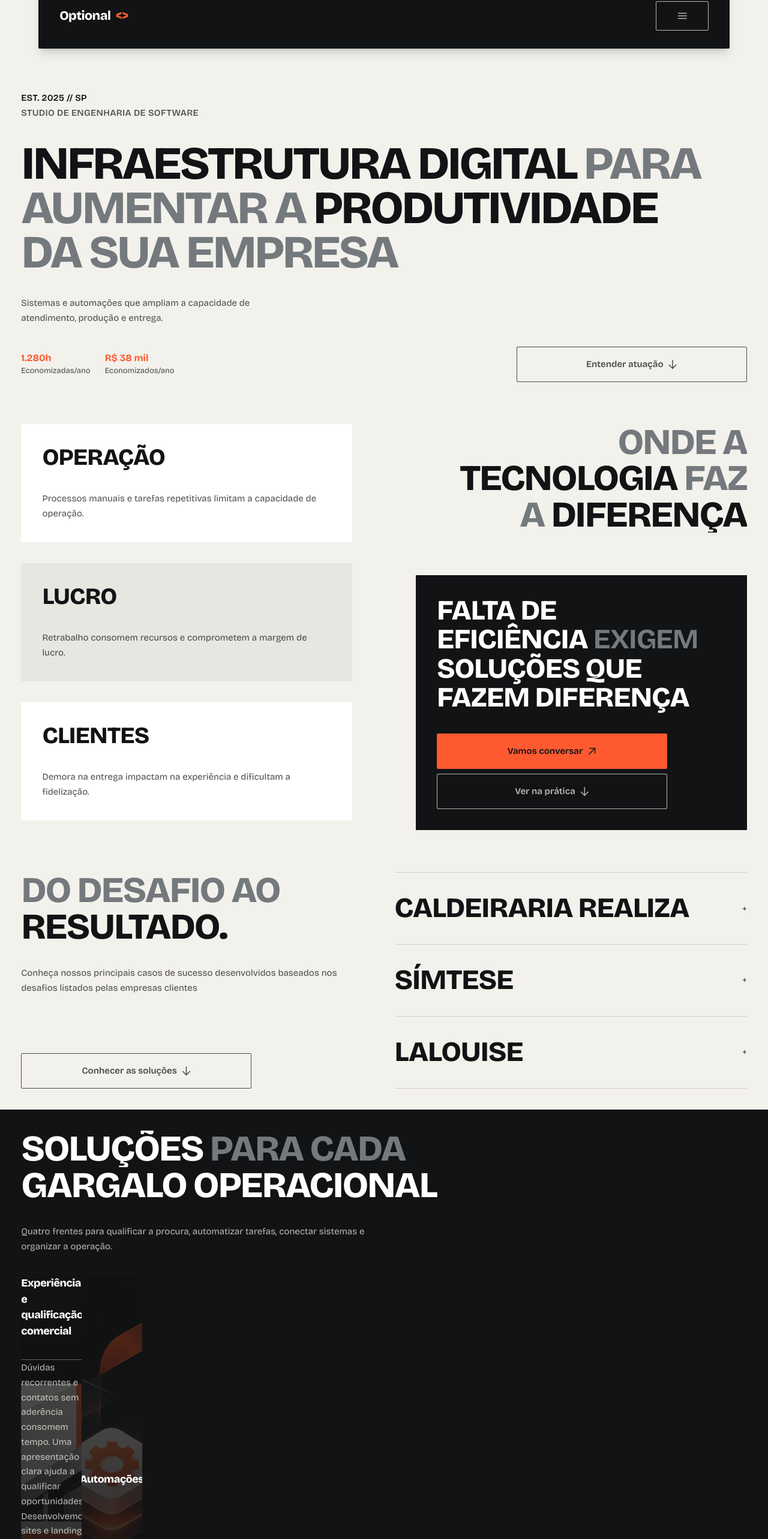
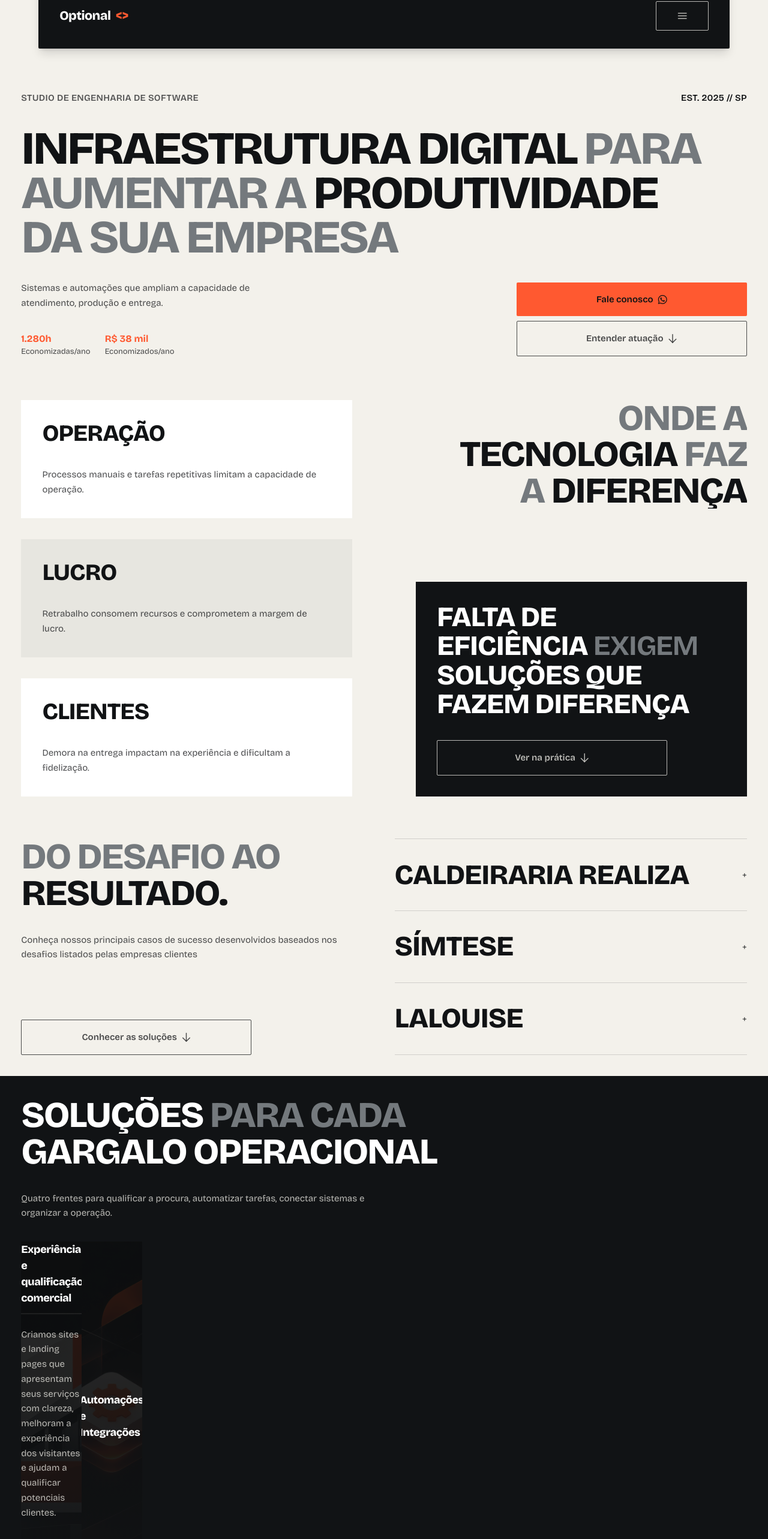
Before and after one commit to FragaTheus/optional-site-comercial, an Angular app: page / in a window 1280 px wide. Shown: the part 63-2629 px from the top of the page at 60% size. Built offline with nearby package versions, Linux system fonts and the light colour scheme.

Commit message:
rev: REvisao pagina home;

```diff
--- a/src/app/core/site.config.ts
+++ b/src/app/core/site.config.ts
@@ -7,9 +7,13 @@ export const SITE_URL = 'https://optional-site-comercial-eyx6.vercel.app';
 /** Frentes comerciais: fonte única de slugs e nomes para rotas, navegação, homepage, cases e links internos. `label` é o nome curto de navegação; `front`, o nome comercial da frente. */
 export const SERVICE_LINKS = [
   { slug: 'sites', label: 'Sites e landing pages', front: 'Experiência e qualificação comercial' },
-  { slug: 'automacoes', label: 'Automações', front: 'Automações' },
+  { slug: 'automacoes', label: 'Automações e Integrações', front: 'Automações e Integrações' },
   { slug: 'sistemas', label: 'Sistemas personalizados', front: 'Sistemas personalizados' },
-  { slug: 'terceirizacao-de-fluxos', label: 'Terceirização de fluxos', front: 'Terceirização de fluxos' },
+  {
+    slug: 'terceirizacao-de-fluxos',
+    label: 'Terceirização de fluxos',
+    front: 'Terceirização de fluxos',
+  },
 ] as const;
 
 export type ServiceSlug = (typeof SERVICE_LINKS)[number]['slug'];
--- a/src/app/features/site/home/sections/hero/hero-section-component.html
+++ b/src/app/features/site/home/sections/hero/hero-section-component.html
@@ -1,9 +1,9 @@
 <section id="home-hero" aria-labelledby="home-hero-title">
   <div class="site-container site-grid gap-gutter">
     <header class="lg:col-span-full">
-      <div class="flex flex-col eyebrow mb-gutter">
+      <div class="flex items-center justify-between eyebrow mb-gutter flex-wrap">
         <p class="text-carbon" appReveal>Est. 2025 // SP</p>
-        <p appReveal>Studio de Engenharia de Software</p>
+        <p appReveal class="md:order-first">Studio de Engenharia de Software</p>
       </div>
       <h1 id="home-hero-title" appReveal="lines" class="max-w-6xl">
         <strong>Infraestrutura digital</strong> para aumentar a <strong>produtividade </strong> da
@@ -11,11 +11,12 @@
       </h1>
     </header>
 
+    <footer class="lg:col-span-full flex items-center gap-gutter flex-wrap justify-between">
+      <div class="flex flex-col gap-gutter">
         <p appReveal class="lg:col-span-8 max-w-md">
           Sistemas e automações que ampliam a capacidade de atendimento, produção e entrega.
         </p>
 
-    <footer class="lg:col-span-full flex items-center gap-gutter flex-wrap justify-between">
         <ul class="flex gap-6 flex-wrap">
           @for (stat of stats; track stat.data) {
             <li appReveal class="flex flex-col">
@@ -24,10 +25,15 @@
             </li>
           }
         </ul>
+      </div>
+
+      <div class="flex items-center gap-2 flex-wrap lg:justify-end">
+        <app-btn-cta [cta]="ctaBtn"></app-btn-cta>
 
         <a href="#objecoes" class="btn-secondary"
           >Entender atuação<i class="pi pi-arrow-down" aria-hidden="true"></i
         ></a>
+      </div>
     </footer>
   </div>
 </section>
--- a/src/app/features/site/home/sections/hero/hero-section-component.ts
+++ b/src/app/features/site/home/sections/hero/hero-section-component.ts
@@ -1,5 +1,6 @@
 import { Component } from '@angular/core';
 import { Reveal } from '../../../../../shared/directives/reveal';
+import { BtnCtaComponent, ICta } from '../../../../../shared/components/btn-cta/btn-cta-component';
 
 interface IStat {
   label: string;
@@ -9,11 +10,15 @@ interface IStat {
 // Abertura da homepage: apresenta a Optional e leva o visitante à seção seguinte.
 @Component({
   selector: 'app-hero-section',
-  imports: [Reveal],
+  imports: [Reveal, BtnCtaComponent],
   templateUrl: './hero-section-component.html',
 })
 export class HeroSectionComponent {
   // Atributos
+  protected readonly ctaBtn: ICta = {
+    label: 'Fale conosco',
+    wppMessage: 'Olá, gostaria de marcar uma reunião para falar sobre a minha empresa',
+  };
   protected readonly stats: IStat[] = [
     { label: '1.280h', data: 'Economizadas/ano' },
     { label: 'R$ 38 mil', data: 'Economizados/ano' },
--- a/src/app/features/site/home/sections/objections/objections-section-component.html
+++ b/src/app/features/site/home/sections/objections/objections-section-component.html
@@ -26,12 +26,6 @@
           <strong>Falta de eficiência </strong> exigem <strong>soluções que fazem diferença</strong>
         </h3>
         <div class="flex items-center flex-wrap gap-2">
-          <app-btn-cta
-            [cta]="{
-              label: 'Vamos conversar',
-              wppMessage: 'Olá! Gostaria de falar sobre os desafios que minha empresa enfrenta.',
-            }"
-          />
           <a href="#projetos" class="btn-secondary h-full"
             >Ver na prática<i class="pi pi-arrow-down" aria-hidden="true"></i
           ></a>
--- a/src/app/features/site/home/sections/objections/objections-section-component.ts
+++ b/src/app/features/site/home/sections/objections/objections-section-component.ts
@@ -11,7 +11,7 @@ interface IItem {
 // Situações que ajudam o visitante a reconhecer desafios antes de conhecer os serviços.
 @Component({
   selector: 'app-objections-section',
-  imports: [Reveal, BtnCtaComponent],
+  imports: [Reveal],
   templateUrl: './objections-section-component.html',
 })
 export class ObjectionsSectionComponent {
--- a/src/app/features/site/home/sections/solutions-intro/solutions-intro-section-component.html
+++ b/src/app/features/site/home/sections/solutions-intro/solutions-intro-section-component.html
@@ -5,8 +5,8 @@
         <strong>Soluções</strong> para cada <strong>gargalo operacional</strong>
       </h2>
       <p appReveal class="max-w-xl">
-        Quatro frentes para qualificar a procura, automatizar tarefas, conectar sistemas
-        e organizar a operação.
+        Quatro frentes para qualificar a procura, automatizar tarefas, conectar sistemas e organizar
+        a operação.
       </p>
     </header>
 
@@ -34,7 +34,7 @@
             height="511"
             loading="lazy"
             decoding="async"
-            class="media-card-img brightness-70"
+            class="media-card-img brightness-30"
           />
           <div class="media-card-scrim" aria-hidden="true"></div>
           <div class="absolute inset-0 -z-10 bg-carbon/60" aria-hidden="true"></div>
@@ -92,10 +92,14 @@
       }
     </div>
 
-    <footer class="lg:col-span-12">
-      <a href="#sobre" class="btn btn-secondary"
-        >Nossa liderança<i class="pi pi-arrow-down" aria-hidden="true"></i
-      ></a>
+    <footer class="lg:col-span-12 flex items-center justify-between gap-gutter">
+      <div class="flex items-center gap-2 flex-wrap w-full">
+        <app-btn-cta [cta]="cta" />
+
+        <a href="#sobre" class="btn btn-secondary"
+          >Nossa liderança<i class="pi pi-arrow-down" aria-hidden="true"></i
+        ></a>
+      </div>
     </footer>
   </div>
 </section>
--- a/src/app/features/site/home/sections/solutions-intro/solutions-intro-section-component.ts
+++ b/src/app/features/site/home/sections/solutions-intro/solutions-intro-section-component.ts
@@ -2,22 +2,23 @@ import { Component, computed, signal } from '@angular/core';
 import { RouterLink } from '@angular/router';
 import { SERVICE_LINKS, ServiceSlug } from '../../../../../core/site.config';
 import { Reveal } from '../../../../../shared/directives/reveal';
+import { BtnCtaComponent, ICta } from '../../../../../shared/components/btn-cta/btn-cta-component';
 
 const SOLUTION_CONTENT = {
   sites: {
-    text: 'Dúvidas recorrentes e contatos sem aderência consomem tempo. Uma apresentação clara ajuda a qualificar oportunidades. Desenvolvemos sites e landing pages que apresentam sua oferta e facilitam o contato.',
+    text: 'Criamos sites e landing pages que apresentam seus serviços com clareza, melhoram a experiência dos visitantes e ajudam a qualificar potenciais clientes.',
     image: 'site-abstract.png',
   },
   automacoes: {
-    text: 'Tarefas repetitivas e ferramentas desconectadas consomem tempo e geram retrabalho. Desenvolvemos automações que executam tarefas e conectam os sistemas que a empresa já usa, para a equipe se dedicar ao que exige sua participação.',
+    text: 'Conectamos suas ferramentas e automatizamos tarefas para reduzir o trabalho manual, evitar retrabalho e melhorar a produtividade da equipe.',
     image: 'automation.png',
   },
   sistemas: {
-    text: 'Processos específicos raramente cabem em sistemas prontos. Desenvolvemos softwares próprios para organizar, controlar e acompanhar as atividades da sua operação.',
+    text: 'Desenvolvemos sistemas sob medida para organizar informações e controlar processos que as soluções disponíveis não atendem adequadamente.',
     image: 'systems.png',
   },
   'terceirizacao-de-fluxos': {
-    text: 'Manter processos internamente ocupa pessoas e estrutura. Avaliamos processos operacionais definidos e assumimos a execução das etapas acordadas, para você receber o trabalho concluído.',
+    text: 'Assumimos a execução de processos operacionais definidos e entregamos os resultados acordados, sem que sua equipe precise administrar cada etapa.',
     image: 'integration.png',
   },
 } as const;
@@ -34,11 +35,15 @@ type SolutionSlug = ServiceSlug;
 // Apresenta quatro frentes comerciais em um accordion de seleção única.
 @Component({
   selector: 'app-solutions-intro-section',
-  imports: [Reveal, RouterLink],
+  imports: [Reveal, RouterLink, BtnCtaComponent],
   templateUrl: './solutions-intro-section-component.html',
 })
 export class SolutionsIntroSectionComponent {
   protected readonly solutions = SOLUTIONS;
+  protected readonly cta: ICta = {
+    label: 'Preciso de uma solução',
+    wppMessage: 'Olá, vi as soluções da Optional e gostaria de saber mais.',
+  };
 
   protected readonly selected = signal<SolutionSlug>(SOLUTIONS[0].slug);
 
--- a/src/app/shared/components/btn-cta/btn-cta-component.ts
+++ b/src/app/shared/components/btn-cta/btn-cta-component.ts
@@ -14,9 +14,9 @@ export interface ICta {
     [href]="href()"
     target="_blank"
     rel="noopener"
-    class="btn btn-primary w-full border-signal border"
-    >{{ cta().label }}<i class="pi pi-arrow-up-right" aria-hidden="true"></i></a
-  >`,
+    class="btn btn-primary w-full group"
+    >{{ cta().label }}<i class="pi pi-whatsapp " aria-hidden="true"></i
+  ></a>`,
 })
 export class BtnCtaComponent {
   // Atributos
--- a/src/styles.css
+++ b/src/styles.css
@@ -10,13 +10,15 @@
 }
 
 @theme {
-  /* Paleta oficial: única fonte das cores */
+  /* Paleta Optional; WhatsApp é uma exceção limitada ao hover/pressed dos botões primários. */
   --color-*: initial;
   --color-carbon: #111315;
   --color-paper: #f3f1eb;
   --color-signal: #ff5930;
   --color-slate: #74797d;
   --color-white: #ffffff;
+  --color-whatsapp: #25d366;
+  --color-whatsapp-active: #1da851;
 
   --font-display: 'Bricolage Grotesque', ui-sans-serif, system-ui, sans-serif;
   --font-sans: var(--font-display);
@@ -130,8 +132,9 @@
     @apply font-display text-2xl font-extrabold tracking-tight text-white;
   }
 
+  /* Mantém o primário Signal e reserva o verde do WhatsApp para interação. */
   .btn-primary {
-    @apply bg-signal text-carbon hover:bg-carbon hover:text-signal;
+    @apply bg-signal text-carbon hover:bg-whatsapp hover:text-carbon active:bg-whatsapp-active;
   }
   .btn-secondary {
     @apply border border-current hover:bg-carbon hover:text-paper;
```
Also changed, not shown: 2 other files (tests, documents, lock files or other folders). Lines whose indentation alone changed are shown as unchanged.
